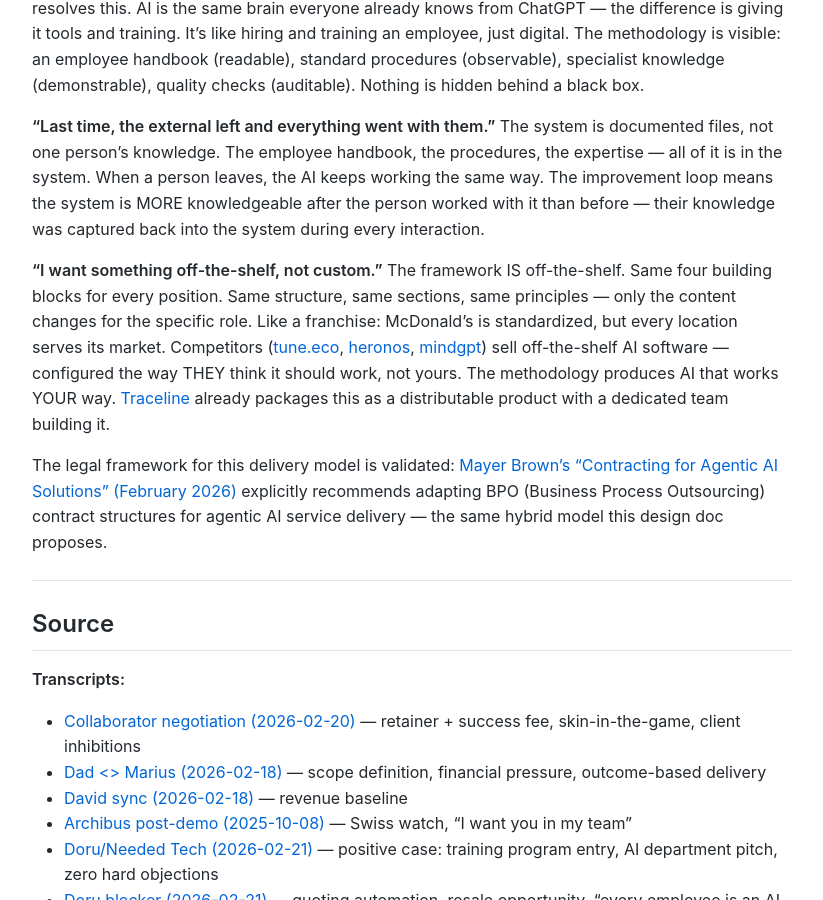
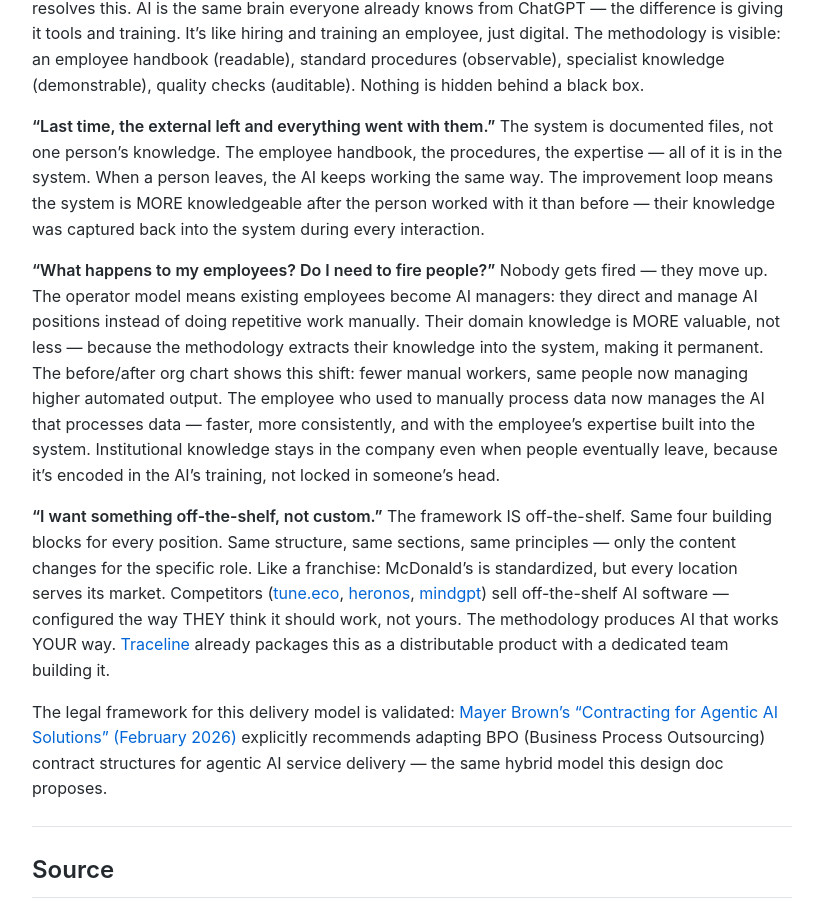
Before and after one commit to MariusWilsch/public-wilsch-ai-pages, a Jekyll site: the page built from project/soloforce/contract-strategy-retainer-model-design.md, in a window 1280 px wide and 900 px high, scrolled down 11328 px. Shown: the whole window, without its empty margins (228-1051 px from the left). Built offline with Jekyll 4.4.1, drawn with Linux system fonts in a browser that asks for light colours; our own code applies the rules of GitHub Pages for plain Markdown files.

Commit message:
Sync from hippocampus 2026-02-22

```diff
--- a/project/soloforce/contract-strategy-retainer-model-design.md
+++ b/project/soloforce/contract-strategy-retainer-model-design.md
@@ -225,6 +225,9 @@ The education layer resolves this. AI is the same brain everyone already knows f
 **"Last time, the external left and everything went with them."**
 The system is documented files, not one person's knowledge. The employee handbook, the procedures, the expertise — all of it is in the system. When a person leaves, the AI keeps working the same way. The improvement loop means the system is MORE knowledgeable after the person worked with it than before — their knowledge was captured back into the system during every interaction.
 
+**"What happens to my employees? Do I need to fire people?"**
+Nobody gets fired — they move up. The operator model means existing employees become AI managers: they direct and manage AI positions instead of doing repetitive work manually. Their domain knowledge is MORE valuable, not less — because the methodology extracts their knowledge into the system, making it permanent. The before/after org chart shows this shift: fewer manual workers, same people now managing higher automated output. The employee who used to manually process data now manages the AI that processes data — faster, more consistently, and with the employee's expertise built into the system. Institutional knowledge stays in the company even when people eventually leave, because it's encoded in the AI's training, not locked in someone's head.
+
 **"I want something off-the-shelf, not custom."**
 The framework IS off-the-shelf. Same four building blocks for every position. Same structure, same sections, same principles — only the content changes for the specific role. Like a franchise: McDonald's is standardized, but every location serves its market. Competitors ([tune.eco](https://tune.eco), [heronos](https://heronos.com), [mindgpt](https://mindgpt.cloud)) sell off-the-shelf AI software — configured the way THEY think it should work, not yours. The methodology produces AI that works YOUR way. [Traceline](https://mariuswilsch.github.io/public-wilsch-ai-pages/project/traceline/developer-position-beta-scope) already packages this as a distributable product with a dedicated team building it.
 
```
